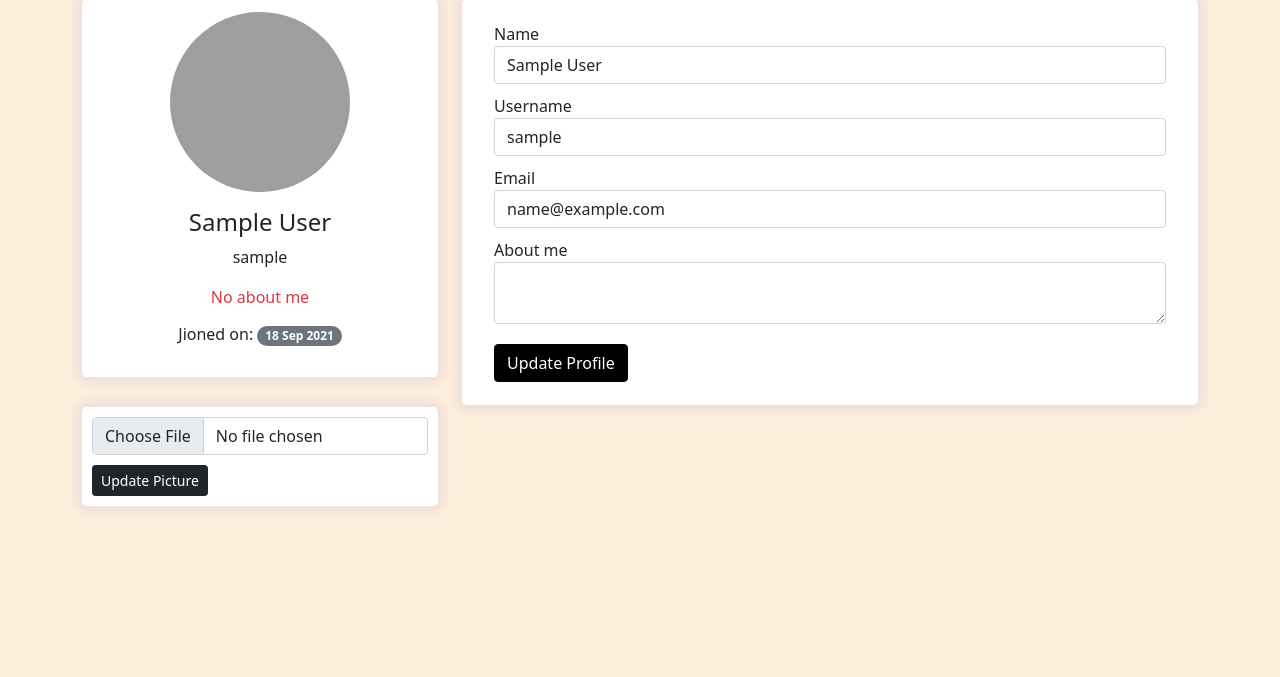
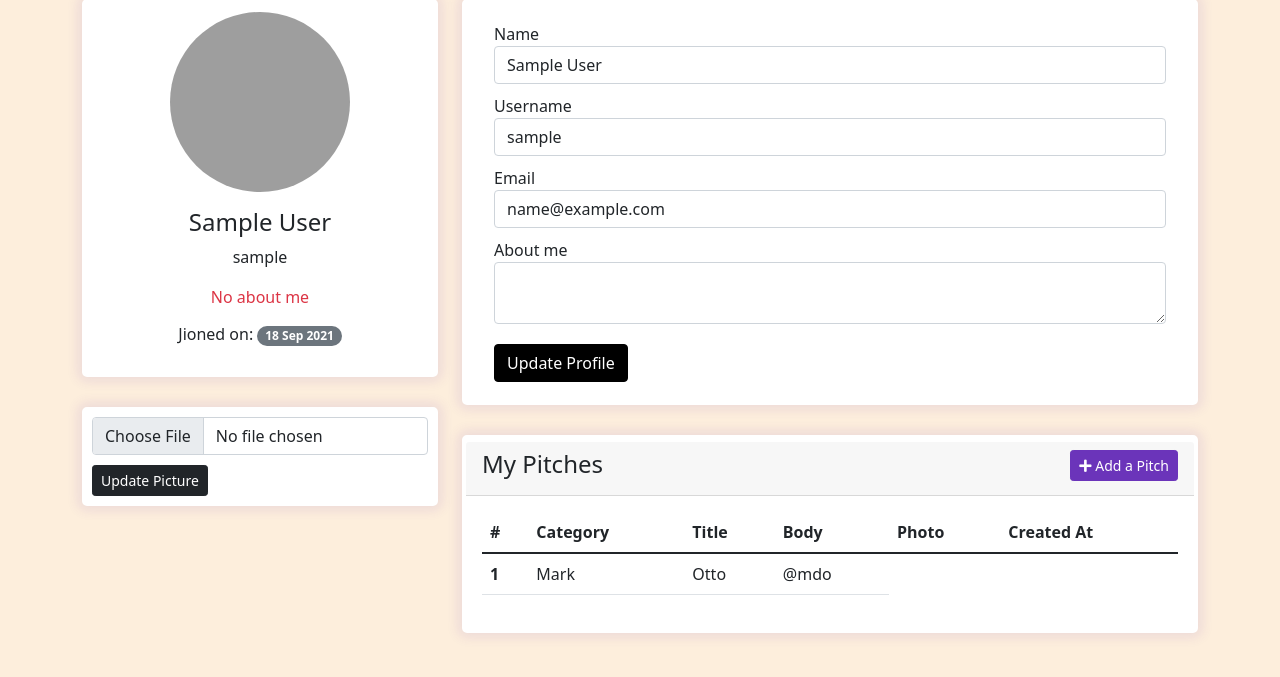
Before and after one commit to WilsonKinyua/pitches, a Flask app: a page that uses app/templates/profile/profile.html in a window 1280 px wide. Shown: the part 123-800 px from the top of the page. Run offline with Flask 2, Linux system fonts and the light colour scheme; the visitor is signed in with stand-in values (Sample User, id 1); data comes from the database, SQL or seed files in the repository; some libraries are stand-ins or nearby versions; grey boxes are pictures that could not be loaded.

Commit message:
adding of pitches done

```diff
--- a/app/main/views.py
+++ b/app/main/views.py
@@ -4,9 +4,11 @@ from flask_login import login_required, current_user
 from ..models import User, Role, Post, Comment, Dislike, Like, Category
 from .. import db, photos
 from .forms import UpdateProfileForm
+from slugify import slugify
+
+# homepage
 
 
-# homepage
 @main.route('/')
 # @login_required
 def index():
@@ -46,3 +48,48 @@ def update_profile_pic():
         current_user.profile_image = path
         db.session.commit()
     return redirect(url_for('.profile', username=current_user.username))
+
+
+# create a new pitch
+@main.route('/new_pitch', methods=['GET', 'POST'])
+@login_required
+def new_pitch():
+
+    title = request.args.get('title')
+    author_id = request.args.get('author_id')
+    category_id = request.args.get('category_id')
+    body = request.args.get('body')
+
+    # make a new slug from the title
+    slug = slugify(title)
+    # check if the slug already exists
+    pitch = Post.query.filter_by(slug=slug).first()
+    if pitch is not None:
+        # if it exists, append a number to the slug
+        slug = slugify(title) + '-' + str(pitch.id)
+
+    if 'photo' in request.files:
+        filename = photos.save(request.files['photo'])
+        path = f'photos/{filename}'
+        picture_path = path
+        new_pitch = Post(
+            title=title,
+            body=body,
+            author_id=author_id,
+            category_id=category_id,
+            slug=slug,
+            picture_path=picture_path
+        )
+    else:
+        new_pitch = Post(
+            title=title,
+            body=body,
+            author_id=author_id,
+            category_id=category_id,
+            slug=slug
+        )
+
+        db.session.add(new_pitch)
+        db.session.commit()
+    flash('Your pitch has been created successfully!', 'success')
+    return redirect(url_for('.profile', username=current_user.username))
--- a/app/models.py
+++ b/app/models.py
@@ -83,9 +83,9 @@ class Category(db.Model):
 class Post(db.Model):
     __tablename__ = 'posts'
     id = db.Column(db.Integer, primary_key=True)
+    title = db.Column(db.String(64))
     author_id = db.Column(db.Integer, db.ForeignKey('users.id'))
     category_id = db.Column(db.Integer, db.ForeignKey('categories.id'))
-    title = db.Column(db.String(64))
     body = db.Column(db.Text)
     slug = db.Column(db.String(64), unique=True)
     picture_path = db.Column(db.String(64))
--- /dev/null
+++ b/app/templates/modals/add_pitch.html
@@ -0,0 +1,47 @@
+<!-- Modal -->
+<div class="modal fade" id="exampleModal" tabindex="-1" aria-labelledby="exampleModalLabel" aria-hidden="true">
+    <div class="modal-dialog">
+        <div class="modal-content">
+            <div class="modal-header">
+                <h5 class="modal-title" id="exampleModalLabel">Add New Pitch</h5>
+                <button type="button" class="btn-close" data-bs-dismiss="modal" aria-label="Close"></button>
+            </div>
+            <div class="modal-body">
+                <form action="{{ url_for('main.new_pitch')}}" enctype="multipart/form-data">
+                    <div class="row">
+                        <input type="hidden" name="author_id" value="{{ current_user.id}}">
+                        <div class="col-md-7">
+                            <div class="mb-2">
+                                <label for="Title" class="mb-2">Title <span class="text-danger">*</span></label>
+                                <input type="text" class="form-control" name="title" required>
+                            </div>
+                        </div>
+                        <div class="col-md-5">
+                            <div class="mb-2">
+                                <label for="Category" class="mb-2">Category <span class="text-danger">*</span></label>
+                                <select class="form-control" name="category_id" required>
+                                    <option value="1">Business</option>
+                                    <option value="2">Technology</option>
+                                    <option value="3">Entertainment</option>
+                                    <option value="4">Health</option>
+                                    <option value="5">Sports</option>
+                                </select>
+                            </div>
+                        </div>
+                    </div>
+                    <div class="mb-2">
+                        <label for="pitch photo" class="mb-3">Pitch Photo <small>(optional)</small></label>
+                        <input type="file" name="photo" class="form-control">
+                    </div>
+                    <div class="mb-2">
+                        <label for="Content" class="mb-2">Pitch <span class="text-danger">*</span></label>
+                        <textarea class="form-control" name="content" rows="5" required></textarea>
+                    </div>
+                    <div class="modal-footer">
+                        <button type="submit" class="btn btn-primary">Save changes</button>
+                    </div>
+                </form>
+            </div>
+        </div>
+    </div>
+</div>
--- /dev/null
+++ b/app/templates/pitches.html
@@ -0,0 +1,21 @@
+<table class="table table-responsive table-hover">
+    <thead>
+        <tr>
+            <th scope="col">#</th>
+            <th scope="col">Category</th>
+            <th scope="col">Title</th>
+            <th scope="col">Body</th>
+            <th scope="col">Photo</th>
+            <th scope="col">Created At</th>
+        </tr>
+    </thead>
+    <tbody>
+        <tr>
+            <th scope="row">1</th>
+            <td>Mark</td>
+            <td>Otto</td>
+            <td>@mdo</td>
+        </tr>
+        <tr>
+    </tbody>
+</table>
--- a/app/templates/profile/profile.html
+++ b/app/templates/profile/profile.html
@@ -12,6 +12,24 @@
     </div> -->
     <div class="container mt-5">
         <div class="row">
+            <div class="col-md-12">
+                 <!-- Flash message -->
+                 {% with messages = get_flashed_messages(with_categories=true) %}
+                 {% if messages %}
+                 {% for category, message in messages %}
+                 <div class="alert alert-{{ category }} d-flex align-items-center" role="alert">
+                     <svg class="bi flex-shrink-0 me-2" width="24" height="24" role="img"
+                         aria-label="{{ category }}:">
+                         <use xlink:href="#exclamation-triangle-fill" />
+                     </svg>
+                     <div>
+                         {{ message }}
+                     </div>
+                 </div>
+                 {% endfor %}
+                 {% endif %}
+                 {% endwith %}
+            </div>
             <div class="col-md-4">
                 <div class="card">
                     {% if user.profile_image %}
@@ -35,7 +53,7 @@
                         <p>{{ current_user.username }}</p>
                         <p>
                             {% if current_user.about_me %}
-                                <small>{{ current_user.about_me }}</small>
+                            <small>{{ current_user.about_me }}</small>
                             {% else %}
                             <span class="text-danger">No about me</span>
                             {% endif %}
@@ -73,6 +91,28 @@
                     </div>
                 </div>
 
+                <!-- my pitches -->
+                <div class="card">
+                    <div class="card-header">
+                        <div class="d-flex justify-content-between">
+                            <div>
+                                <h4 class="card-title">My Pitches</h4>
+                            </div>
+                            <div>
+                                <button type="button" class="btn btn-secondary btn-sm" data-bs-toggle="modal"
+                                    data-bs-target="#exampleModal">
+                                    <i class="fa fa-plus"></i> Add a Pitch
+                                </button>
+                                <!-- Modal -->
+                                {% include 'modals/add_pitch.html' %}
+                            </div>
+                        </div>
+                    </div>
+                    <div class="card-body">
+                        <!-- includes pitches.html from templates folder -->
+                        {% include 'pitches.html' %}
+                    </div>
+                </div>
             </div>
         </div>
     </div>
--- a/requirements.txt
+++ b/requirements.txt
@@ -23,8 +23,10 @@ psycopg2==2.9.1
 pycodestyle==2.7.0
 python-dateutil==2.6.1
 python-editor==1.0.3
+python-slugify==5.0.2
 six==1.10.0
 SQLAlchemy==1.1.13
+text-unidecode==1.3
 toml==0.10.2
 visitor==0.1.3
 Werkzeug==0.12.2
```
Also changed, not shown: app/main/forms.py (+10 -2 lines).
